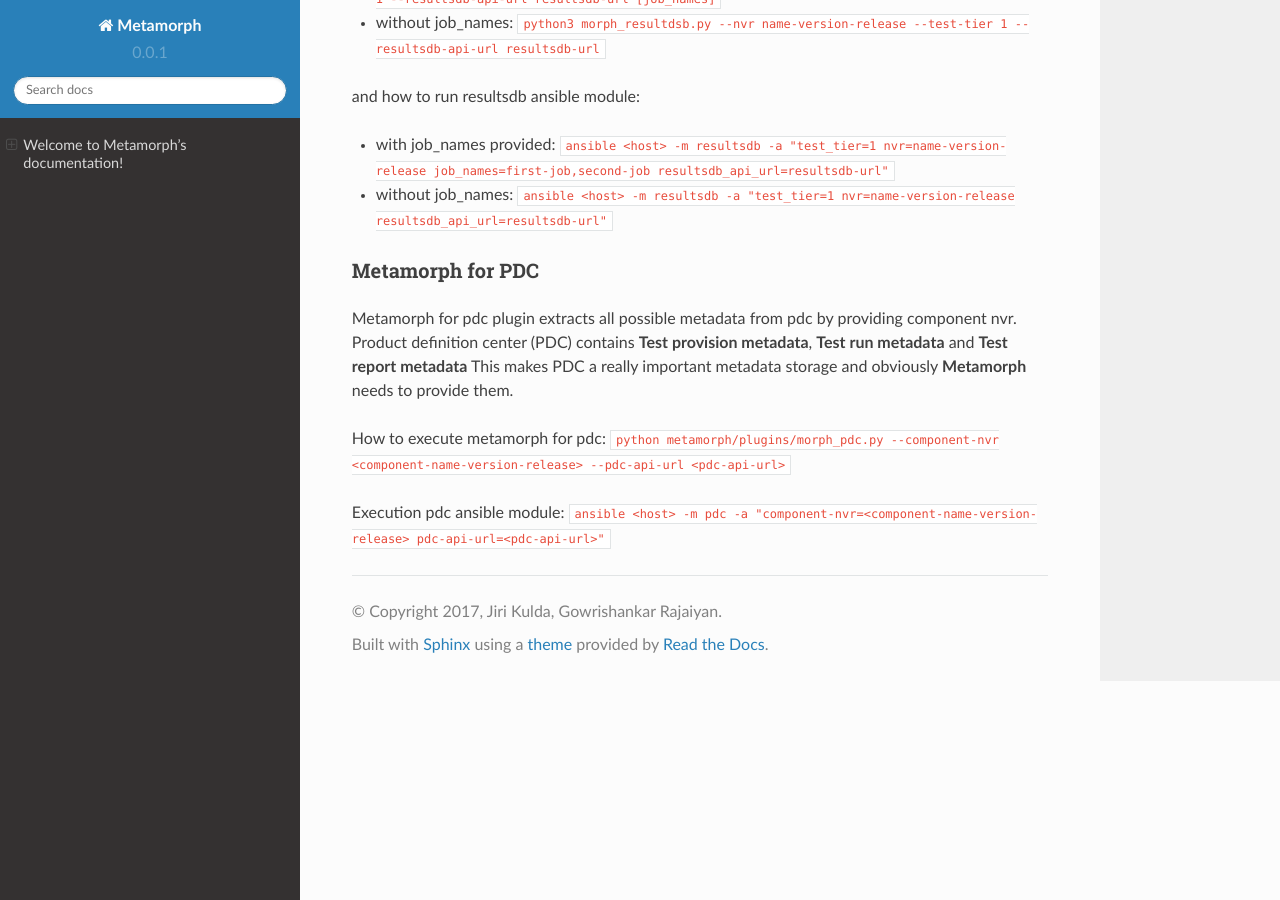
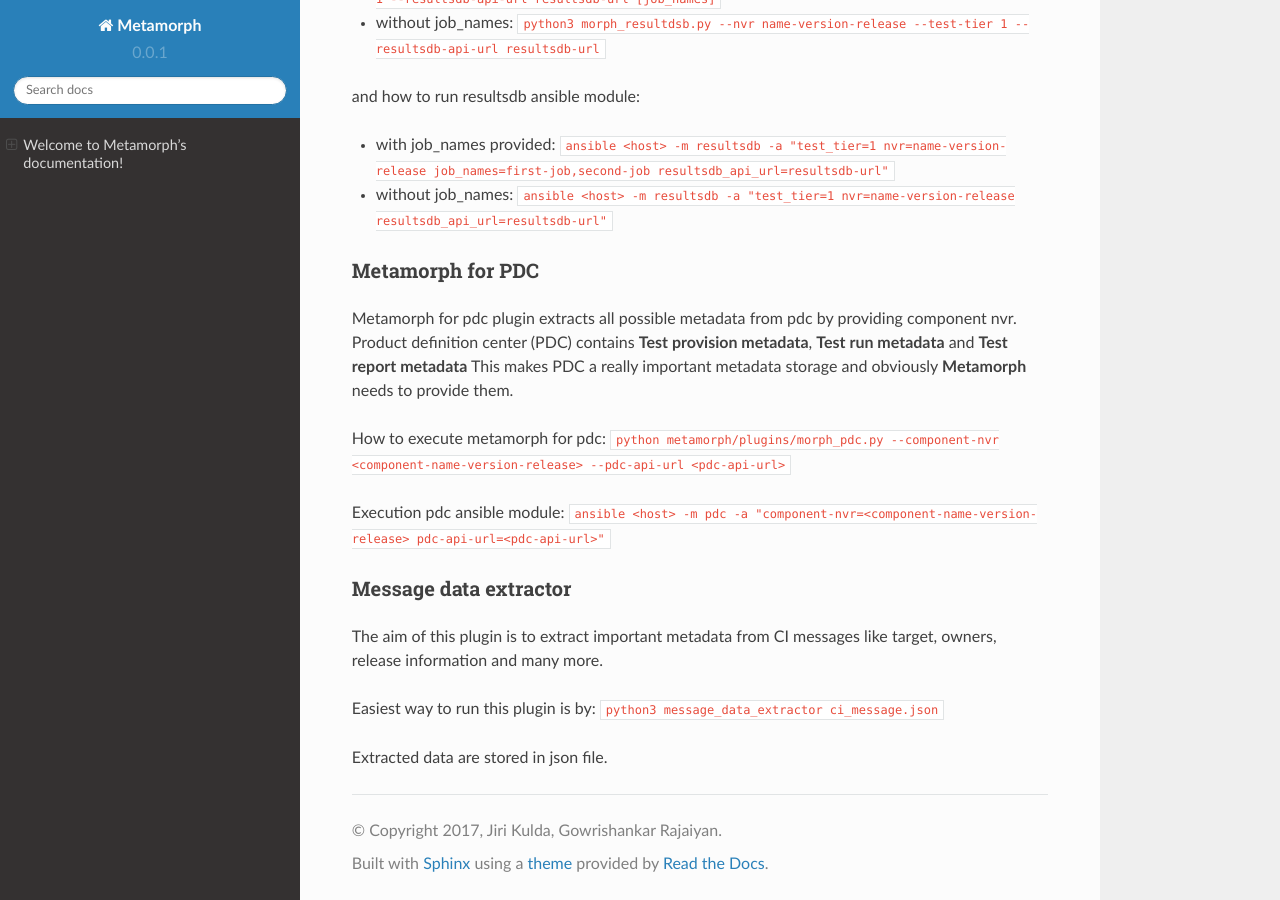
Before and after one commit to RHQE/metamorph, a Sphinx documentation site: the page built from docs/source/index.rst, in a window 1280 px wide and 900 px high, scrolled down 1558 px. Built offline with Sphinx 7.4.7 and the Read the Docs theme 2.0.0, drawn with Linux system fonts in a browser that asks for light colours.

Commit message:
Documentation for  message data extractor

```diff
--- a/docs/source/index.rst
+++ b/docs/source/index.rst
@@ -79,3 +79,13 @@ How to execute metamorph for pdc:
 
 Execution pdc ansible module:
 ``ansible <host> -m pdc -a "component-nvr=<component-name-version-release> pdc-api-url=<pdc-api-url>"``
+
+
+Message data extractor
+++++++++++++++++++++++
+The aim of this plugin is to extract important metadata from CI messages like target, owners, release information and many more.
+
+Easiest way to run this plugin is by:
+``python3 message_data_extractor ci_message.json``
+
+Extracted data are stored in json file.
```
